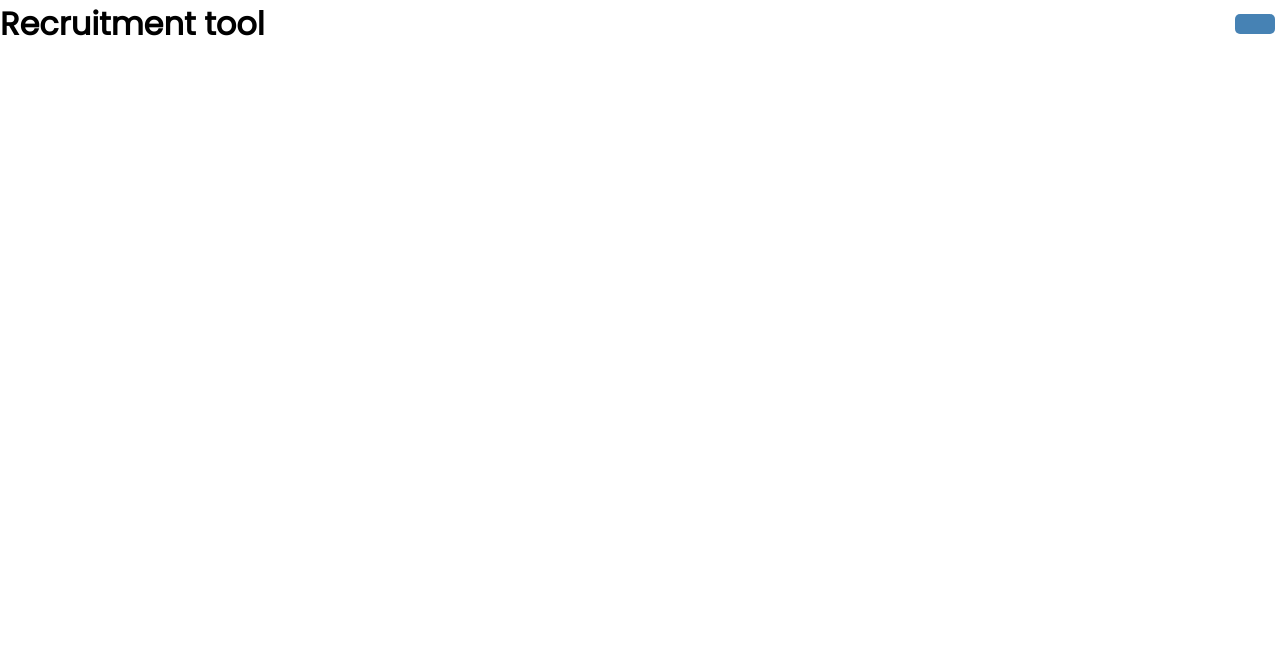
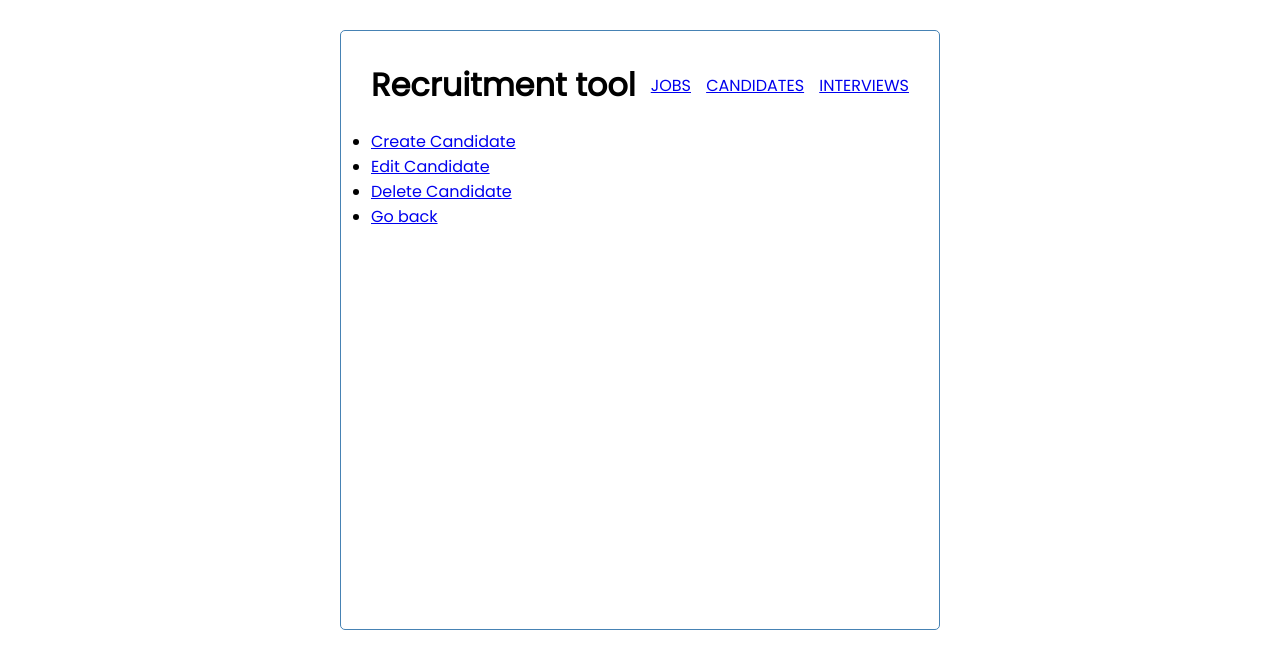
Before and after one commit to AtanasTachev/bootcamp_exam, a React (Create React App) app in the folder src/refs/heads/main/: page /candidates in a window 1280 px wide. Shown: the top 668 px of the page. Built offline with nearby package versions, Linux system fonts and the light colour scheme.

Commit message:
some progress

```diff
--- a/src/refs/heads/main/src/App.js
+++ b/src/refs/heads/main/src/App.js
@@ -1,10 +1,20 @@
+import {BrowserRouter as Router, Route } from 'react-router-dom'
 import Header from './components/Header.js'
+import Jobs from './components/Jobs.js'
+import Candidates from './components/Candidates.js'
+import Interviews from './components/Interviews.js'
+
 
 function App() {
     return (
-        <>
+        <Router>
+            <div className="container">
         <Header />
-        </>
+        <Route path='/jobs' component={Jobs}/>
+        <Route path='/candidates' component={Candidates}/>
+        <Route path='/interviews' component={Interviews}/>
+            </div>
+        </Router>
 );
 }
 
--- /dev/null
+++ b/src/refs/heads/main/src/components/Candidates.js
@@ -0,0 +1,24 @@
+import { Link } from "react-router-dom";
+
+const Candidates = () => {
+
+    return (
+        <>
+             <ul>
+            <li>
+     <Link to='/createJob'>Create Candidate</Link>
+            </li>
+            <li>
+     <Link to='/editJob'>Edit Candidate</Link>
+            </li>
+            <li>
+     <Link to='/deleteJob'>Delete Candidate</Link>
+     </li>
+     <li>
+     <Link to='/'>Go back</Link>
+     </li>
+     </ul>
+        </>)
+}
+
+export default Candidates;
--- a/src/refs/heads/main/src/components/Header.js
+++ b/src/refs/heads/main/src/components/Header.js
@@ -1,5 +1,6 @@
 import PropTypes from 'prop-types'
-import Button from './Button.js';
+import Button from './Button.js'
+import { Link } from "react-router-dom";
 
 const Header = ({title}) => {
 
@@ -7,7 +8,9 @@ const Header = ({title}) => {
     return (
         <header className="header">
             <h1>{title}</h1>
-            <Button />
+            <Link to='/Jobs'>JOBS</Link>
+            <Link to='/Candidates'>CANDIDATES</Link>
+            <Link to='/Interviews'>INTERVIEWS</Link>
         </header>
     )
 }
--- /dev/null
+++ b/src/refs/heads/main/src/components/Interviews.js
@@ -0,0 +1,24 @@
+import { Link } from "react-router-dom";
+
+const Interviews = () => {
+
+    return (
+        <>
+                    <ul>
+                <li>
+     <Link to='/createJob'>Create Interview</Link>
+                </li>
+                <li>
+     <Link to='/editJob'>Edit Interview</Link>
+                </li>
+                <li>
+     <Link to='/deleteJob'>Delete Interview</Link>
+                </li>
+                <li>
+     <Link to='/'>Go back</Link>
+                </li>
+                </ul>
+        </>)
+}
+
+export default Interviews;
--- /dev/null
+++ b/src/refs/heads/main/src/components/Jobs.js
@@ -0,0 +1,24 @@
+import { Link } from "react-router-dom";
+
+const Jobs = () => {
+
+    return (
+        <>
+        <ul>
+            <li>
+     <Link to='/createJob'>Create Job</Link>
+            </li>
+            <li>
+     <Link to='/editJob'>Edit Job</Link>
+            </li>
+            <li>
+     <Link to='/deleteJob'>Delete Job</Link>
+            </li>
+            <li>
+     <Link to='/'>Go back</Link>
+            </li>
+        </ul>
+        </>)
+}
+
+export default Jobs;
--- a/src/refs/heads/main/src/index.css
+++ b/src/refs/heads/main/src/index.css
@@ -11,10 +11,10 @@ body {
 }
 
 .container {
-  max-width: 500px;
+  max-width: 600px;
   margin: 30px auto;
   overflow: auto;
-  min-height: 300px;
+  min-height: 600px;
   border: 1px solid steelblue;
   padding: 30px;
   border-radius: 5px;
--- a/src/refs/heads/main/src/index.js
+++ b/src/refs/heads/main/src/index.js
@@ -1,7 +1,7 @@
 import React from 'react';
 import ReactDom from 'react-dom';
 import './index.css';
-import App from './App.js'
+import App from './App.js';
 import reportWebVitals from './reportWebVitals';
 
 
```
